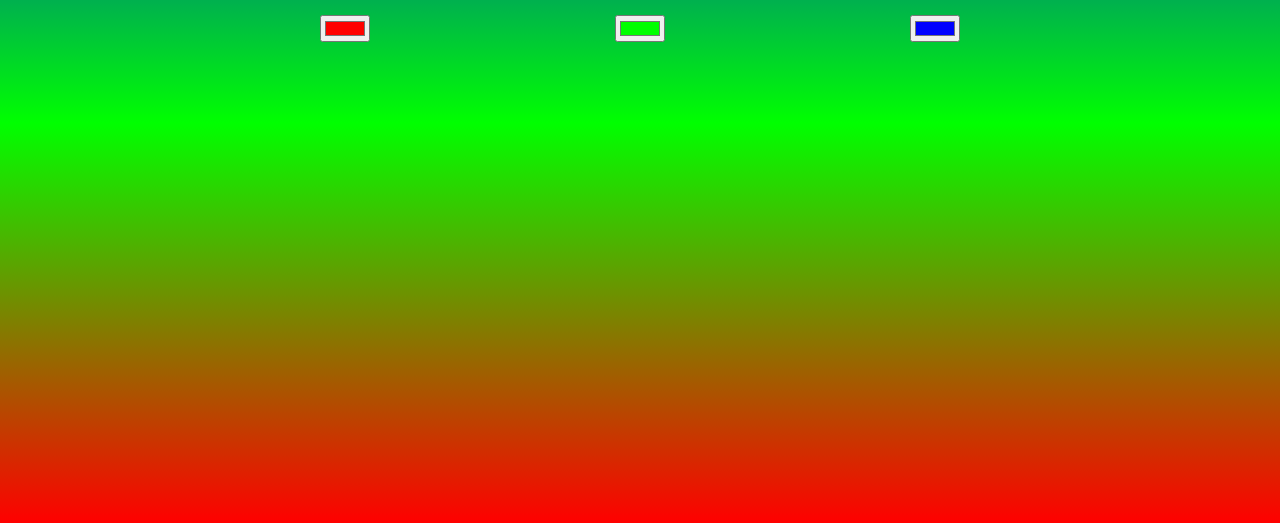
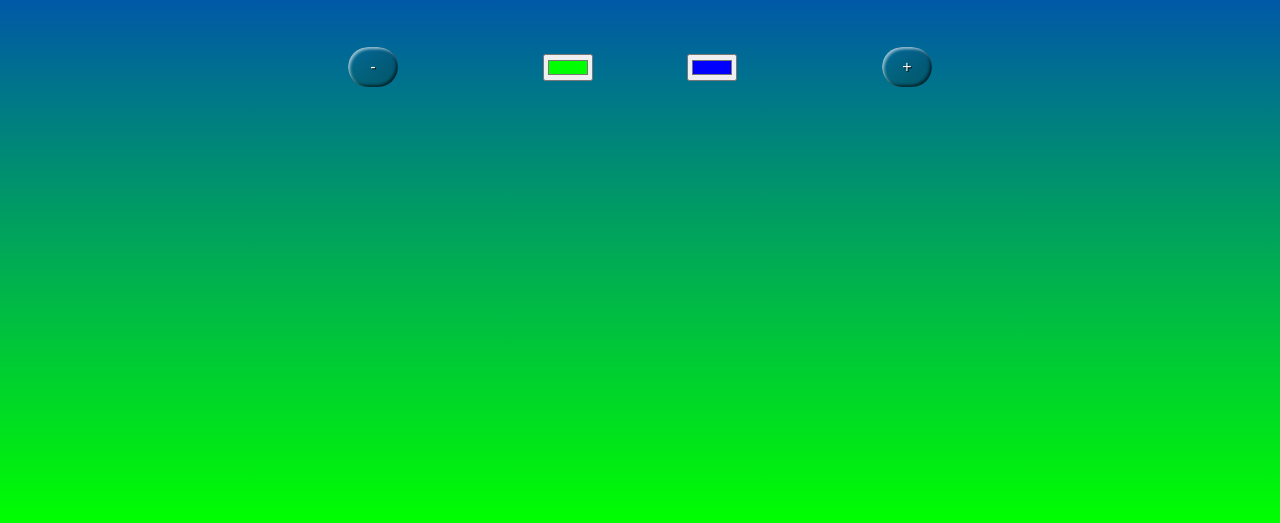
Before and after one commit to Fearles545/Glowing-Broccoli, a website built with Vite: page index.html in a window 1280 px wide. Shown: the part 277-800 px from the top of the page. Built offline with nearby package versions, Linux system fonts and the light colour scheme.

Commit message:
add plus button functionality and refactor

```diff
--- a/index.html
+++ b/index.html
@@ -16,21 +16,24 @@
     </div>
 
     <div class="inputs">
-      <div class="red">
-        <label for="red"></label>
-        <input type="color" name="red" id="red" value="#ff0000">
+      <!--       <div class="color-picker">
+        <label for="picker1"></label>
+        <input type="color" id="picker1" value="#ff0000">
       </div>
 
-      <div class="green">
-        <label for="green"></label>
-        <input type="color" name="green" id="green" value="#00ff00">
+      <div class="color-picker">
+        <label for="picker2"></label>
+        <input type="color" id="picker2" value="#00ff00">
       </div>
 
-      <div class="blue">
-        <label for="blue"></label>
-        <input type="color" name="blue" id="blue" value="#0000ff">
-      </div>
+      <div class="color-picker">
+        <label for="picker3"></label>
+        <input type="color" id="picker3" value="#0000ff">
+      </div> -->
+      <button class="minus">-</button>
+      <button class="plus">+</button>
     </div>
+
   </div>
   <script type="module" src="/main.js"></script>
 </body>
--- a/main.js
+++ b/main.js
@@ -1,4 +1,5 @@
 import './style.css';
-import { changeColor } from './src/index';
+import { changeColor, colorPickersValues } from './src/index';
+import { deg } from './src/logoButton';
 
-changeColor();
+changeColor(colorPickersValues, deg);
--- /dev/null
+++ b/src/colorPickerGenerator.js
@@ -0,0 +1,45 @@
+import { selectNode } from './utils';
+import {
+  changeColor,
+  colorPickersValues,
+  resetArrays,
+} from './index';
+import { deg } from './logoButton';
+
+const plusButton = selectNode('.plus');
+const colors = [
+  '#ff0000',
+  '#00ff00',
+  '#0000ff',
+  '#5a25f8',
+  '#daa520',
+];
+
+const colorInputsContainer = selectNode('.inputs');
+let colorInputsNumber = 2;
+
+plusButton.addEventListener('click', () => {
+  createColorPickers();
+  resetArrays();
+  changeColor(colorPickersValues, deg);
+});
+
+function createColorPickers(number = 1) {
+  for (let i = 1; i <= number; i++) {
+    const container = document.createElement('div');
+    container.className = 'color-picker';
+
+    const label = document.createElement('label');
+    label.setAttribute('for', `picker${i}`);
+
+    const input = document.createElement('input');
+    input.setAttribute('type', 'color');
+    input.id = `picker${i}`;
+    input.setAttribute('value', `${colors[i]}`);
+
+    container.append(label, input);
+    colorInputsContainer.append(container);
+  }
+}
+
+export { createColorPickers, colorInputsNumber, plusButton };
--- a/src/index.js
+++ b/src/index.js
@@ -1,56 +1,63 @@
-import { selectNode, hex2rgb } from './utils';
+import { selectNode, selectNodes, hex2rgb } from './utils';
+import { deg } from './logoButton';
+import {
+  createColorPickers,
+  colorInputsNumber,
+} from './colorPickerGenerator';
 
 const body = selectNode('#body');
-const logo = selectNode('.logo');
-let interval;
-let logoClicked = false;
+const allPickers = selectNodes('.inputs input');
+let colorPickersValues = [];
+let colorPickers = [];
 
-let deg = 0;
+createColorPickers(colorInputsNumber);
 
-// Convert all inputs values into rgb format
-let firstColor = hex2rgb(selectNode('#red').value);
-let secondColor = hex2rgb(selectNode('#green').value);
-let thirdColor = hex2rgb(selectNode('#blue').value);
+for (const picker of selectNodes('.inputs input')) {
+  colorPickers.push(picker);
+  colorPickersValues.push(hex2rgb(picker.value));
+}
 
-let colorPickersValues = [firstColor, secondColor, thirdColor];
+function resetArrays() {
+  colorPickersValues = [];
+  colorPickers = [];
 
-const colorPickers = [
-  selectNode('#red'),
-  selectNode('#green'),
-  selectNode('#blue'),
-];
+  for (const picker of selectNodes('.inputs input')) {
+    colorPickers.push(picker);
+    colorPickersValues.push(hex2rgb(picker.value));
+  }
+
+  for (let i = 0; i < colorPickers.length; i++) {
+    colorPickers[i].addEventListener('input', () => {
+      colorPickersValues[i] = hex2rgb(colorPickers[i].value);
+      changeColor(colorPickersValues, deg);
+    });
+  }
+}
 
 // Add eventListeners for every input on change color
 for (let i = 0; i < colorPickers.length; i++) {
   colorPickers[i].addEventListener('input', () => {
     colorPickersValues[i] = hex2rgb(colorPickers[i].value);
-    changeColor();
+    changeColor(colorPickersValues, deg);
   });
 }
 
 // Change background css-property of body into linear-gradient with actual colors of colorpickers
-let changeColor = () =>
-  (body.style.background = `
-linear-gradient(
-  ${deg}deg,
-  rgb(${colorPickersValues[0][0]}, ${colorPickersValues[0][1]}, ${colorPickersValues[0][2]}),
-  rgb(${colorPickersValues[1][0]}, ${colorPickersValues[1][1]}, ${colorPickersValues[1][2]}),
-  rgb(${colorPickersValues[2][0]}, ${colorPickersValues[2][1]}, ${colorPickersValues[2][2]})
-  )
-`);
+function changeColor(colorPickersArray, degree) {
+  let background = `linear-gradient(${degree}deg,`;
 
-// Listener for click on broccoli logo to start/stop changing degree
-logo.addEventListener('click', () => {
-  logoClicked = !logoClicked;
-  if (logoClicked) {
-    interval = setInterval(() => {
-      deg++;
-      changeColor();
-    }, 10);
-  } else {
-    clearInterval(interval);
-    interval = undefined;
+  for (const el of colorPickersArray) {
+    if (
+      colorPickersArray.indexOf(el) ===
+      colorPickersArray.length - 1
+    ) {
+      background += `rgb(${el[0]}, ${el[1]}, ${el[2]}))`;
+    } else {
+      background += `rgb(${el[0]}, ${el[1]}, ${el[2]}),`;
+    }
   }
-});
 
-export { changeColor };
+  body.style.background = background;
+}
+
+export { changeColor, colorPickersValues, colorPickers, resetArrays };
--- /dev/null
+++ b/src/logoButton.js
@@ -0,0 +1,38 @@
+import { selectNode } from './utils';
+import { changeColor, colorPickersValues } from './index';
+
+const logo = selectNode('.logo');
+const minDegree = 0;
+const maxDegree = 360;
+const intervalTime = 1;
+const degreeDelta = 0.01;
+
+let interval = undefined;
+let logoClicked = false;
+let deg = 0;
+
+logo.addEventListener('click', () => {
+  logoClicked = !logoClicked;
+  logoClicked ? startDegreeIteration() : stopTimer();
+});
+/**
+ * Function that starts iteration of linear-gradient degree by degreeDelta.
+ */
+function startDegreeIteration() {
+  interval = setInterval(() => {
+    deg = deg + degreeDelta;
+
+    if (deg >= maxDegree) deg = minDegree;
+
+    changeColor(colorPickersValues, deg);
+  }, intervalTime);
+}
+/**
+ * Funtion that stops iteration of linear-gradient degree.
+ */
+function stopTimer() {
+  clearInterval(interval);
+  interval = undefined;
+}
+
+export { deg };
--- a/style.css
+++ b/style.css
@@ -32,13 +32,13 @@ h1 {
 
 #app {
   margin: 0 auto;
-  width: 50%;
+  width: 30%;
   padding: 2rem;
   text-align: center;
 }
 
 .logo {
-  width: 30%;
+  width: 60%;
   will-change: filter;
   margin-bottom: 4rem;
 }
@@ -55,12 +55,59 @@ h1 {
 
 .inputs {
   display: flex;
-  justify-content: space-between;
+  justify-content: space-evenly;
+  position: relative;
 }
 
-.red,
-.green,
-.blue {
+.minus {
+  position: absolute;
+  top: -7px;
+  left: -100px;
+  min-width: 50px;
+}
+
+.plus {
+  position: absolute;
+  top: -7px;
+  right: -100px;
+  min-width: 50px;
+}
+
+.minus,
+.plus {
+  border: 0;
+  line-height: 2.5;
+  padding: 0 20px;
+  font-size: 1rem;
+  text-align: center;
+  color: #fff;
+  text-shadow: 1px 1px 1px #000;
+  border-radius: 25px;
+  background-color: rgb(255, 255, 255, .01);
+  background-image: linear-gradient(to top left,
+      rgba(0, 0, 0, .2),
+      rgba(0, 0, 0, .2) 30%,
+      rgba(0, 0, 0, 0));
+  box-shadow: inset 2px 2px 3px rgba(255, 255, 255, .6),
+    inset -2px -2px 3px rgba(0, 0, 0, .6);
+}
+
+.minus:hover,
+.plus:hover {
+  background-color: rgba(255, 255, 255, .5);
+  cursor: pointer;
+  transition: background-color 1s;
+  transition: background-color 1s;
+}
+
+.minus:active,
+.plus:active {
+  box-shadow: inset -2px -2px 3px rgba(255, 255, 255, .6),
+    inset 2px 2px 3px rgba(0, 0, 0, .6);
+}
+
+.color-picker {
+  color: #daa520;
   display: flex;
   flex-direction: column;
 }
```
Also changed, not shown: src/utils.js (+11 -0 lines).
